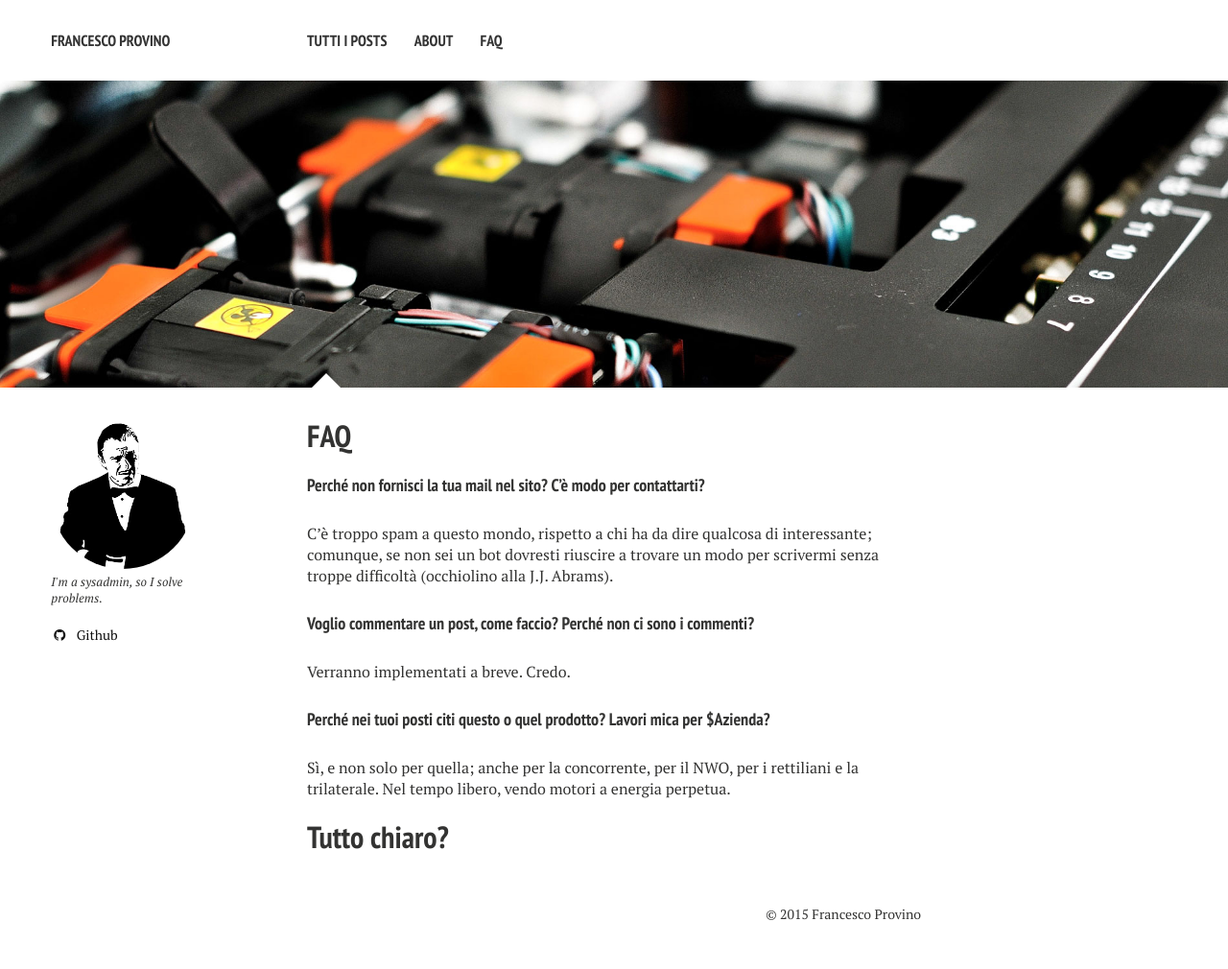
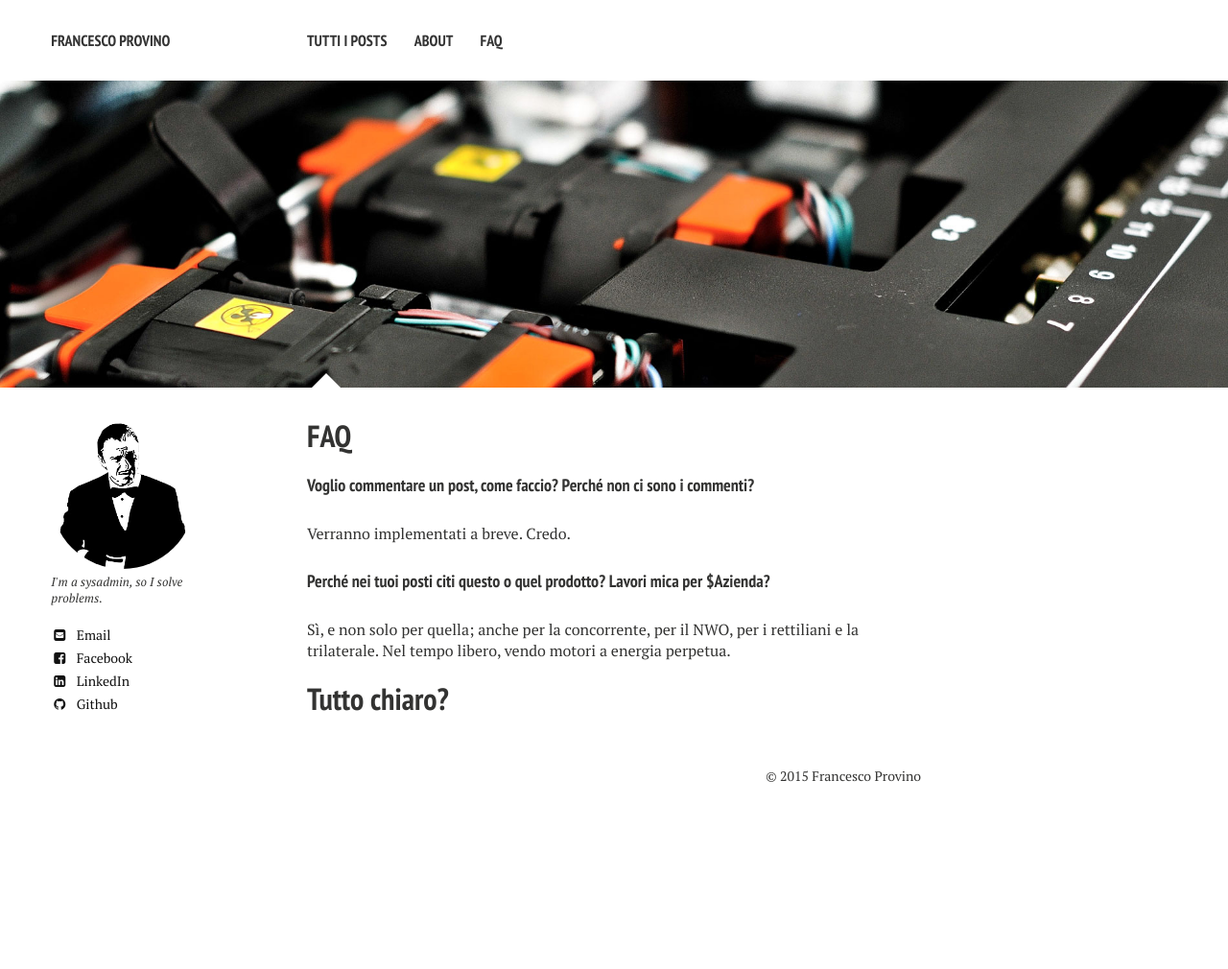
Before and after one commit to theinfiltrated/theinfiltrated.github.io, a Jekyll site: the page built from faq/index.md, in a window 1280 px wide. Shown: the whole page at 96% size. Built offline with Jekyll 4.4.1, drawn with Linux system fonts in a browser that asks for light colours; nearby versions of some CDN libraries; after the commit the page ends 900 px from its top, so only the background shows below that; some of the changed lines change nothing that is shown.

Commit message:
Aggiunti social network e contatti, rimossa avvertenza assenza contatti dalla faq

```diff
--- a/_config.yml
+++ b/_config.yml
@@ -29,10 +29,10 @@ owner:
   name: Francesco Provino
   avatar: wolf.png
   bio: "I'm a sysadmin, so I solve problems."
-  email:
+  email: me@francescoprovino.com
   disqus-shortname:
   twitter: #username
-  facebook: #username
+  facebook: bofhatmultivac
   google:
     plus: #username
     analytics:
@@ -42,7 +42,7 @@ owner:
   bing-verify:
   github: theinfiltrated
   stackoverflow: #http://stackoverflow.com/users/123456/username
-  linkedin: #username
+  linkedin: francescoprovino
   xing: #username
   instagram: #username
   lastfm: #username
--- a/faq/index.md
+++ b/faq/index.md
@@ -9,9 +9,6 @@ image:
   feature: fan.jpg
 ---
 
-#### Perché non fornisci la tua mail nel sito? C'è modo per contattarti?
-C'è troppo spam a questo mondo, rispetto a chi ha da dire qualcosa di interessante; comunque, se non sei un bot dovresti riuscire a trovare un modo per scrivermi senza troppe difficoltà (occhiolino alla J.J. Abrams).
-
 #### Voglio commentare un post, come faccio? Perché non ci sono i commenti?
 Verranno implementati a breve. Credo.
 
```
Also changed, not shown: 11 other files.
